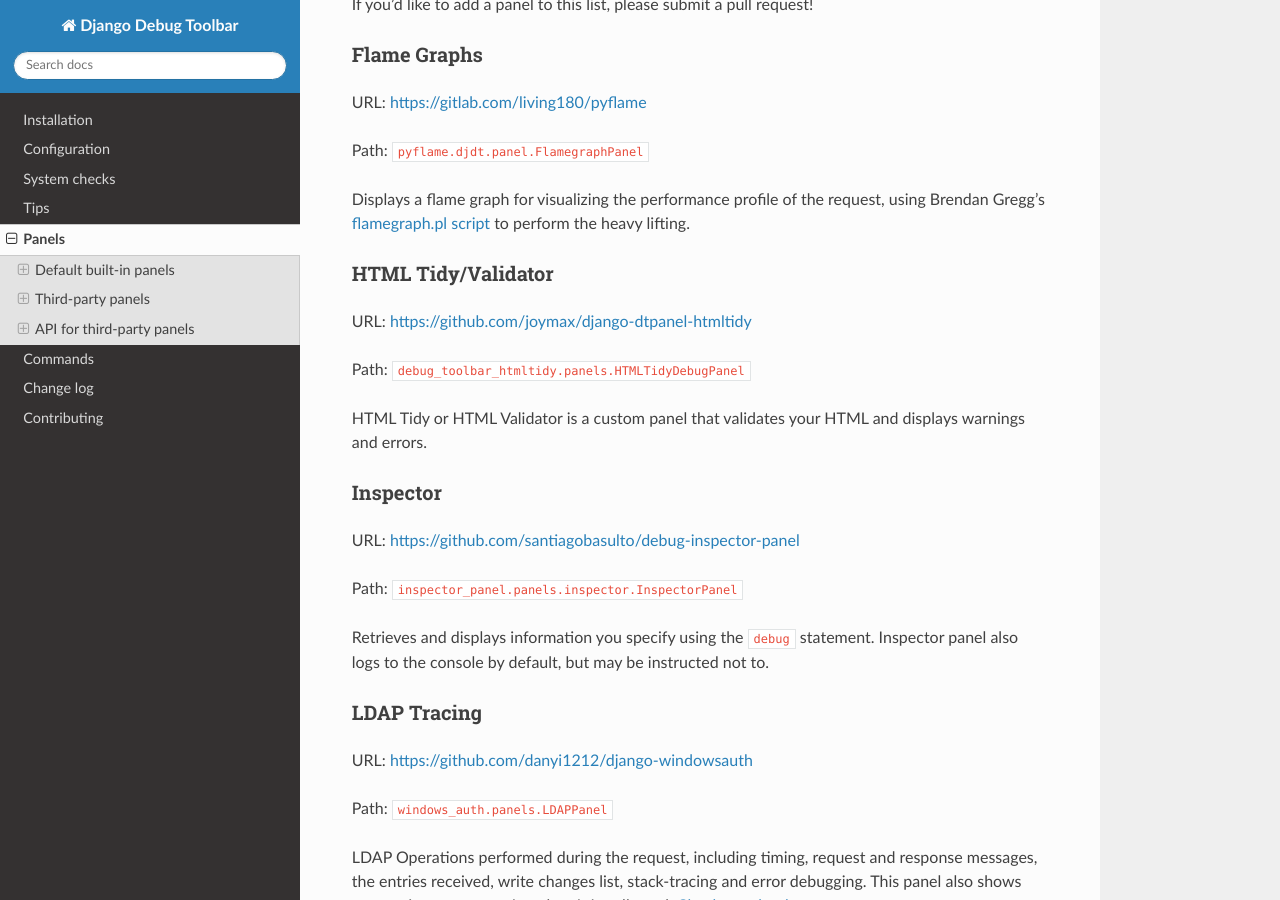
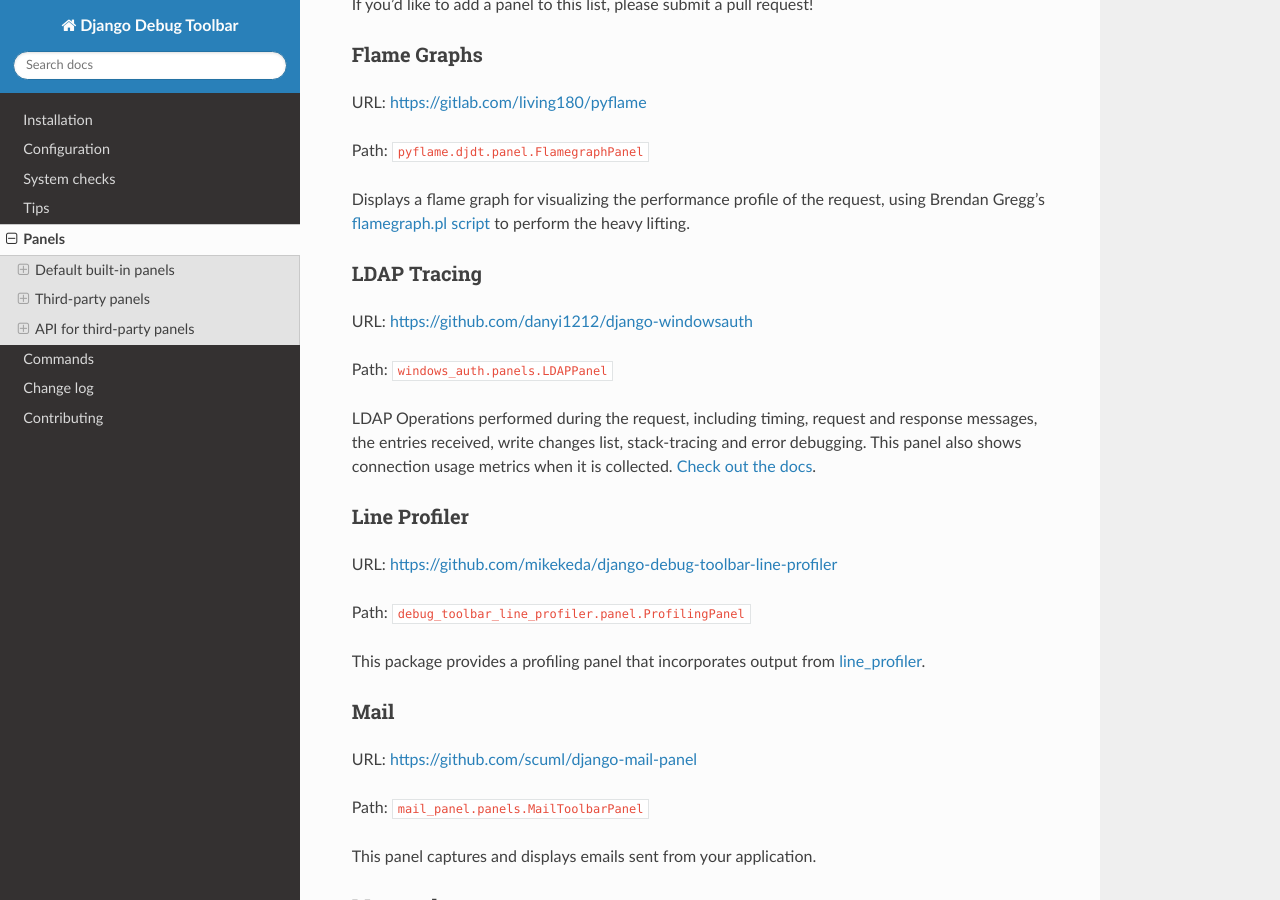
Before and after one commit to jazzband/django-debug-toolbar, a Sphinx documentation site: the page built from docs/panels.rst, in a window 1280 px wide and 900 px high, scrolled down 3177 px. Built offline with Sphinx 7.4.7 and the Read the Docs theme 2.0.0, drawn with Linux system fonts in a browser that asks for light colours; some of the changed text lies outside the part shown.

Commit message:
docs(panels): remove very old / outdated third-party panels

```diff
--- a/docs/panels.rst
+++ b/docs/panels.rst
@@ -152,27 +152,6 @@
 <https://github.com/brendangregg/FlameGraph/flamegraph.pl>`_ to perform the
 heavy lifting.
 
-HTML Tidy/Validator
-~~~~~~~~~~~~~~~~~~~
-
-URL: https://github.com/joymax/django-dtpanel-htmltidy
-
-Path: ``debug_toolbar_htmltidy.panels.HTMLTidyDebugPanel``
-
-HTML Tidy or HTML Validator is a custom panel that validates your HTML and
-displays warnings and errors.
-
-Inspector
-~~~~~~~~~
-
-URL: https://github.com/santiagobasulto/debug-inspector-panel
-
-Path: ``inspector_panel.panels.inspector.InspectorPanel``
-
-Retrieves and displays information you specify using the ``debug`` statement.
-Inspector panel also logs to the console by default, but may be instructed not
-to.
-
 LDAP Tracing
 ~~~~~~~~~~~~
 
@@ -276,18 +255,6 @@
 
 Lists HTTP requests made with the popular `requests <https://requests.readthedocs.io/>`_ library.
 
-Sites
-~~~~~
-
-URL: https://github.com/elvard/django-sites-toolbar
-
-Path: ``sites_toolbar.panels.SitesDebugPanel``
-
-Browse Sites registered in ``django.contrib.sites`` and switch between them.
-Useful to debug project when you use `django-dynamicsites
-<https://bitbucket.org/uysrc/django-dynamicsites/src>`_ which sets SITE_ID
-dynamically.
-
 Template Profiler
 ~~~~~~~~~~~~~~~~~
 
@@ -307,15 +274,6 @@
 Path: ``template_timings_panel.panels.TemplateTimings.TemplateTimings``
 
 Displays template rendering times for your Django application.
-
-User
-~~~~
-
-URL: https://github.com/playfire/django-debug-toolbar-user-panel
-
-Path: ``debug_toolbar_user_panel.panels.UserPanel``
-
-Easily switch between logged in users, see properties of current user.
 
 VCS Info
 ~~~~~~~~
```
